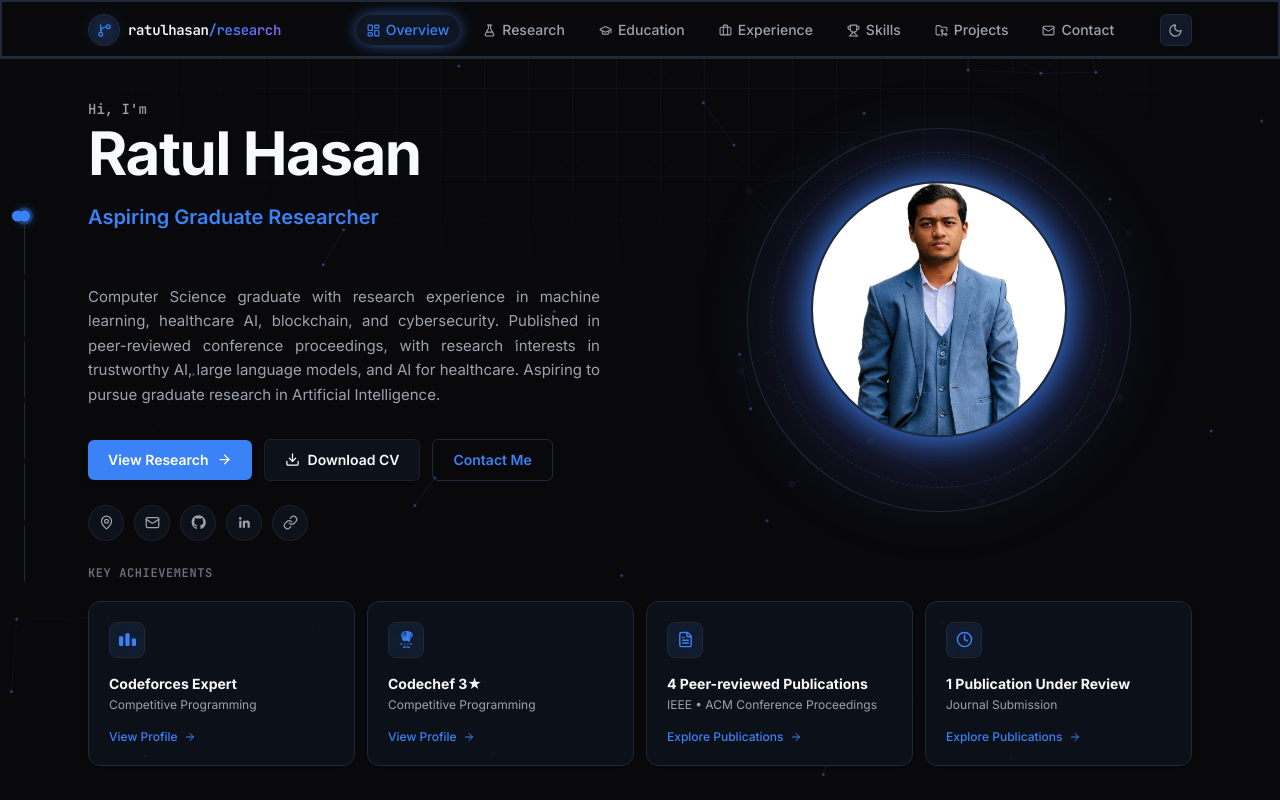
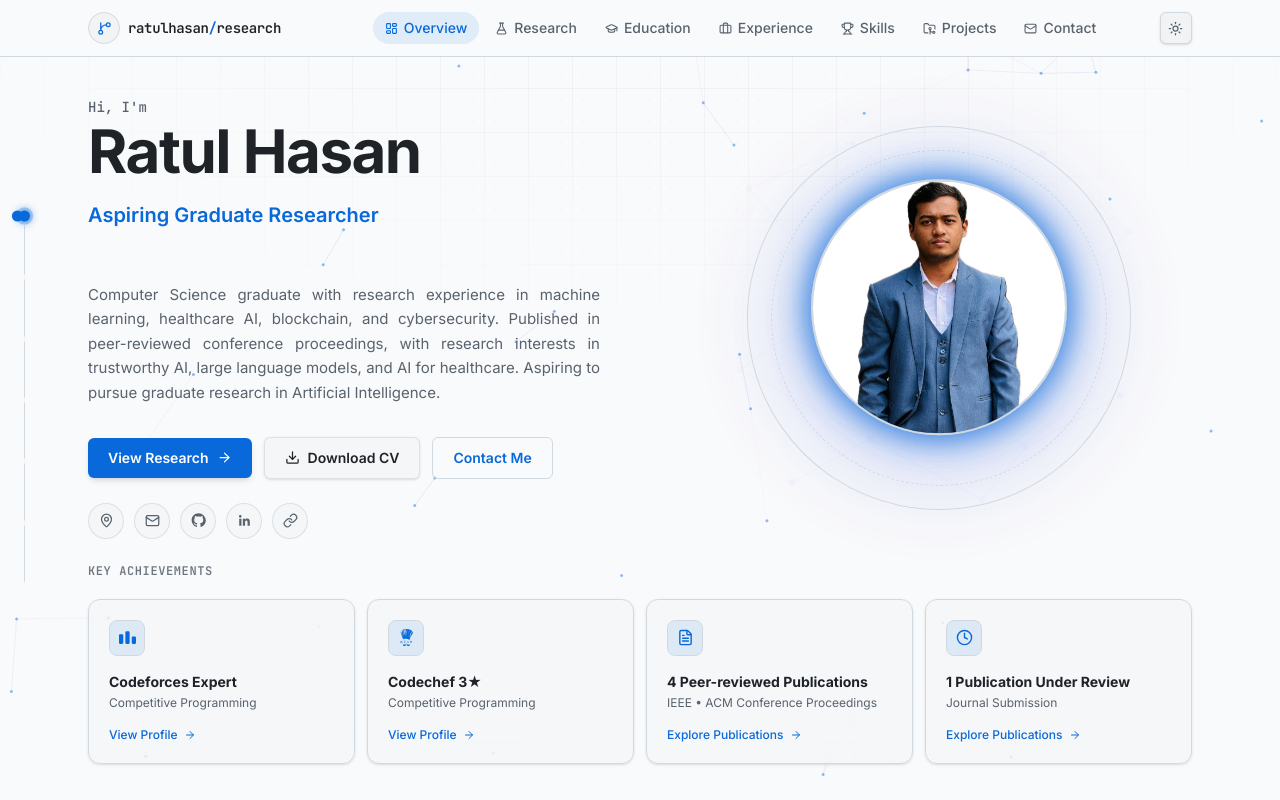
Before and after one commit to ratulhasan001/portfolio, a Next.js app: page / in a window 1280 px wide. Shown: the top 800 px of the page. Built offline with nearby package versions, Linux system fonts and the light colour scheme.

Commit message:
redesigned navbar

```diff
--- a/src/app/globals.css
+++ b/src/app/globals.css
@@ -88,12 +88,12 @@
 }
 
 html {
-  color-scheme: dark;
+  color-scheme: light;
   overflow-x: clip;
 }
 
-html[data-theme="light"] {
-  color-scheme: light;
+html[data-theme="dark"] {
+  color-scheme: dark;
 }
 
 body {
--- a/src/components/nav.tsx
+++ b/src/components/nav.tsx
@@ -1,6 +1,6 @@
 "use client";
 
-import { useEffect, useRef, useState } from "react";
+import { useEffect, useState } from "react";
 import { motion, AnimatePresence } from "framer-motion";
 import { ThemeToggle } from "./theme-toggle";
 import {
@@ -36,25 +36,14 @@ function Logo({ compact = false }: { compact?: boolean }) {
         e.preventDefault();
         smoothScrollToId("#overview");
       }}
-      className="group flex items-center gap-2 font-semibold text-fg-default"
+      className="flex items-center gap-2 font-semibold text-fg-default"
     >
-      <motion.span
-        whileHover={{ rotate: -14, scale: 1.12 }}
-        transition={{ type: "spring", stiffness: 300, damping: 15 }}
-        className="relative flex h-8 w-8 items-center justify-center rounded-full border border-border-default bg-canvas-subtle"
-      >
-        <motion.span
-          aria-hidden
-          animate={{ opacity: [0.5, 1, 0.5], scale: [1, 1.15, 1] }}
-          transition={{ duration: 2.4, repeat: Infinity, ease: "easeInOut" }}
-          className="absolute inset-0 rounded-full bg-accent/20 blur-[6px]"
-        />
-        <GitBranch size={15} className="relative text-accent" />
-      </motion.span>
+      <span className="flex h-8 w-8 items-center justify-center rounded-full border border-border-default bg-canvas-subtle text-accent">
+        <GitBranch size={15} />
+      </span>
       {!compact && (
         <span className="mono text-sm tracking-tight">
-          ratulhasan<span className="text-accent">/</span>
-          <span className="gradient-text font-semibold">research</span>
+          ratulhasan<span className="text-accent">/</span>research
         </span>
       )}
     </a>
@@ -65,8 +54,6 @@ export function Nav() {
   const [active, setActive] = useState("#overview");
   const [scrolled, setScrolled] = useState(false);
   const [mobileOpen, setMobileOpen] = useState(false);
-  const [navSpin, setNavSpin] = useState(0);
-  const isFirstActive = useRef(true);
 
   useEffect(() => {
     const onScroll = () => setScrolled(window.scrollY > 8);
@@ -95,14 +82,6 @@ export function Nav() {
     return () => observer.disconnect();
   }, []);
 
-  useEffect(() => {
-    if (isFirstActive.current) {
-      isFirstActive.current = false;
-      return;
-    }
-    setNavSpin((s) => s + 1);
-  }, [active]);
-
   const bootDelay = getBootDelay(1.6);
   const activeLink = links.find((l) => l.href === active) ?? links[0];
   const ActiveIcon = activeLink.icon;
@@ -111,139 +90,80 @@ export function Nav() {
     <>
       {/* Desktop: floating horizontal bar, top */}
       <motion.header
-        initial={{ opacity: 0, clipPath: "inset(0% 0% 100% 0%)" }}
+        initial={{ opacity: 0, y: -12 }}
         animate={{
           opacity: 1,
-          clipPath: "inset(0% 0% 0% 0%)",
+          y: 0,
           marginLeft: scrolled ? 14 : 0,
           marginRight: scrolled ? 14 : 0,
           marginTop: scrolled ? 10 : 0,
           borderRadius: scrolled ? 20 : 0,
-          y: scrolled ? [0, -4, 0] : 0,
         }}
         transition={{
-          clipPath: { duration: 0.85, ease: [0.65, 0, 0.35, 1], delay: 0.3 + bootDelay },
-          opacity: { duration: 0.85, delay: 0.3 + bootDelay },
-          marginLeft: { type: "spring", stiffness: 260, damping: 24 },
-          marginRight: { type: "spring", stiffness: 260, damping: 24 },
-          marginTop: { type: "spring", stiffness: 260, damping: 24 },
-          borderRadius: { type: "spring", stiffness: 260, damping: 24 },
-          y: scrolled
-            ? { duration: 3.2, repeat: Infinity, ease: "easeInOut", delay: 0.6 }
-            : { duration: 0.3 },
+          opacity: { duration: 0.5, delay: 0.2 + bootDelay },
+          y: { duration: 0.5, delay: 0.2 + bootDelay },
+          marginLeft: { type: "spring", stiffness: 260, damping: 26 },
+          marginRight: { type: "spring", stiffness: 260, damping: 26 },
+          marginTop: { type: "spring", stiffness: 260, damping: 26 },
+          borderRadius: { type: "spring", stiffness: 260, damping: 26 },
         }}
-        style={{ perspective: 1200 }}
         className={`safe-top sticky top-0 z-50 hidden overflow-hidden transition-[background-color,border-color,box-shadow] duration-500 lg:block ${
           scrolled
-            ? "border border-accent/20 bg-canvas/85 shadow-[0_24px_48px_-20px_var(--color-accent),0_14px_30px_-14px_rgba(0,0,0,0.55)] backdrop-blur-md"
+            ? "border border-border-default bg-canvas/85 shadow-md backdrop-blur-md"
             : "border-b border-transparent bg-canvas shadow-none"
         }`}
       >
-        <motion.span
-          aria-hidden
-          animate={{ rotateY: navSpin * 360 }}
-          transition={{ duration: 0.7, ease: "easeInOut" }}
-          style={{ borderRadius: "inherit" }}
-          className="pointer-events-none absolute inset-0 z-20 border-2 border-accent/60"
-        />
-
-        <div className="gradient-line h-[2px] w-full opacity-70" />
-
         <div className="mx-auto flex h-14 max-w-6xl items-center justify-between px-4 sm:px-6">
           <Logo />
 
-          <nav className="flex items-center gap-2.5 ml-10">
+          <nav className="ml-10 flex items-center gap-1">
             {links.map((link) => {
               const Icon = link.icon;
               const isActive = active === link.href;
               return (
-                <motion.a
+                <a
                   key={link.href}
                   href={link.href}
                   onClick={(e) => {
                     e.preventDefault();
                     smoothScrollToId(link.href);
                   }}
-                  initial="rest"
-                  whileHover="hover"
-                  whileTap={{ scale: 0.92 }}
-                  style={{ perspective: 800 }}
-                  className="group relative"
+                  className="group relative flex items-center gap-1.5 rounded-full px-3 py-1.5 text-sm font-medium"
                 >
-                  <motion.span
-                    animate={{ rotateY: isActive ? -360 : 0 }}
-                    transition={{ duration: isActive ? 0.65 : 0 }}
-                    className="relative z-10 block"
-                  >
-                    <motion.span
-                      variants={{ rest: { y: 0 }, hover: { y: -2 } }}
-                      transition={{ type: "spring", stiffness: 420, damping: 20 }}
-                      className={`flex items-center gap-1.5 rounded-full px-3 py-1.5 text-sm font-medium transition-colors ${
+                  <span
+                    className={`relative z-10 flex items-center gap-1.5 transition-colors duration-200 ${
                       isActive
                         ? "text-accent"
                         : "text-fg-muted group-hover:text-fg-default"
                     }`}
                   >
-                      <motion.span
-                        variants={{
-                          rest: { rotate: 0, scale: 1 },
-                          hover: { rotate: -10, scale: 1.25 },
-                        }}
-                        transition={{ type: "spring", stiffness: 450, damping: 12 }}
-                        className="flex"
-                      >
-                        <Icon size={13} className={isActive ? "scale-110" : ""} />
-                      </motion.span>
+                    <Icon size={13} />
                     {link.label}
-                    </motion.span>
-                  </motion.span>
-
+                  </span>
                   {isActive && (
                     <motion.span
                       layoutId="nav-pill"
                       transition={{ type: "spring", stiffness: 380, damping: 32 }}
-                      className="absolute inset-0 rounded-full border border-accent/30 bg-accent/10 shadow-[0_0_16px_-4px_var(--color-accent)]"
+                      className="absolute inset-0 rounded-full bg-accent/10"
                     />
                   )}
-                  {!isActive && (
-                    <motion.span
-                      variants={{
-                        rest: { opacity: 0, scale: 0.8 },
-                        hover: { opacity: 1, scale: 1 },
-                      }}
-                      transition={{ type: "spring", stiffness: 400, damping: 22 }}
-                      className="absolute inset-0 rounded-full border border-accent/20 bg-canvas-subtle shadow-[0_10px_24px_-10px_var(--color-accent)]"
-                    />
-                  )}
-
-                  <motion.span
-                    aria-hidden
-                    variants={{
-                      rest: { opacity: 0, y: -3, scale: 0.4 },
-                      hover: { opacity: 1, y: 0, scale: 1 },
-                    }}
-                    transition={{ type: "spring", stiffness: 500, damping: 20 }}
-                    className="absolute left-1/2 top-full z-10 mt-1 h-1 w-1 -translate-x-1/2 rounded-full bg-accent shadow-[0_0_8px_1px_var(--color-accent)]"
-                  />
-                </motion.a>
+                </a>
               );
             })}
           </nav>
 
-          <div className="flex items-center gap-2">
           <ThemeToggle />
-          </div>
         </div>
       </motion.header>
 
       {/* Mobile / tablet: compact floating pill, top-right */}
       <motion.header
-        initial={{ opacity: 0, y: -12, scale: 0.9 }}
-        animate={{ opacity: 1, y: 0, scale: 1 }}
-        transition={{ type: "spring", stiffness: 300, damping: 22, delay: 0.3 + bootDelay }}
+        initial={{ opacity: 0, y: -12 }}
+        animate={{ opacity: 1, y: 0 }}
+        transition={{ duration: 0.5, delay: 0.2 + bootDelay }}
         className="safe-top fixed right-4 top-4 z-50 lg:hidden"
       >
-        <div className="flex items-center gap-2 rounded-full border border-accent/20 bg-canvas/90 py-1.5 pl-1.5 pr-2 shadow-[0_16px_32px_-16px_var(--color-accent)] backdrop-blur-md">
+        <div className="flex items-center gap-2 rounded-full border border-border-default bg-canvas/90 py-1.5 pl-1.5 pr-2 shadow-md backdrop-blur-md">
           <Logo compact />
 
           <div className="h-4 w-px shrink-0 bg-border-default" />
@@ -252,10 +172,10 @@ export function Nav() {
             <AnimatePresence mode="wait">
               <motion.span
                 key={activeLink.href}
-                initial={{ opacity: 0, y: 10 }}
+                initial={{ opacity: 0, y: 6 }}
                 animate={{ opacity: 1, y: 0 }}
-                exit={{ opacity: 0, y: -10 }}
-                transition={{ type: "spring", stiffness: 400, damping: 26 }}
+                exit={{ opacity: 0, y: -6 }}
+                transition={{ duration: 0.2 }}
                 className="flex items-center gap-1.5 whitespace-nowrap px-0.5 text-sm font-medium text-accent"
               >
                 <ActiveIcon size={13} />
@@ -264,83 +184,49 @@ export function Nav() {
             </AnimatePresence>
           </div>
 
-          <motion.button
-            whileHover={{ scale: 1.12, y: -2 }}
-            whileTap={{ scale: 0.88 }}
-            transition={{ type: "spring", stiffness: 420, damping: 16 }}
-            className="flex h-8 w-8 items-center justify-center rounded-full border border-border-default text-fg-muted shadow-sm transition-[border-color,color,box-shadow] duration-300 hover:border-accent hover:text-accent hover:shadow-[0_8px_18px_-8px_var(--color-accent)]"
+          <button
+            className="flex h-8 w-8 items-center justify-center rounded-full border border-border-default text-fg-muted transition-colors duration-200 hover:border-accent hover:text-accent"
             onClick={() => setMobileOpen((o) => !o)}
             aria-label="Toggle menu"
           >
-            <AnimatePresence mode="wait" initial={false}>
-              <motion.span
-                key={mobileOpen ? "close" : "open"}
-                initial={{ opacity: 0, rotate: -45 }}
-                animate={{ opacity: 1, rotate: 0 }}
-                exit={{ opacity: 0, rotate: 45 }}
-                transition={{ duration: 0.15 }}
-                className="flex"
-              >
             {mobileOpen ? <X size={16} /> : <Menu size={16} />}
-              </motion.span>
-            </AnimatePresence>
-          </motion.button>
+          </button>
         </div>
 
         <AnimatePresence>
           {mobileOpen && (
             <motion.nav
-              initial={{ opacity: 0, scale: 0.9, y: -8 }}
-              animate={{ opacity: 1, scale: 1, y: 0 }}
-              exit={{ opacity: 0, scale: 0.9, y: -8 }}
-              transition={{ type: "spring", stiffness: 380, damping: 28 }}
-              className="absolute right-0 top-full mt-2 w-64 rounded-2xl border border-accent/20 bg-canvas/95 shadow-[0_24px_48px_-16px_rgba(0,0,0,0.6)] backdrop-blur-md"
+              initial={{ opacity: 0, y: -8 }}
+              animate={{ opacity: 1, y: 0 }}
+              exit={{ opacity: 0, y: -8 }}
+              transition={{ duration: 0.2 }}
+              className="absolute right-0 top-full mt-2 w-64 rounded-2xl border border-border-default bg-canvas/95 shadow-lg backdrop-blur-md"
             >
-              <motion.div
-                initial="hidden"
-                animate="show"
-                variants={{
-                  hidden: {},
-                  show: { transition: { staggerChildren: 0.05 } },
-                }}
-                className="flex flex-col gap-1 p-3"
-              >
+              <div className="flex flex-col gap-1 p-3">
                 {links.map((link) => {
                   const Icon = link.icon;
                   const isActive = active === link.href;
                   return (
-                    <motion.a
+                    <a
                       key={link.href}
                       href={link.href}
-                      variants={{
-                        hidden: { opacity: 0, x: 12 },
-                        show: { opacity: 1, x: 0 },
-                      }}
                       onClick={(e) => {
                         e.preventDefault();
                         setMobileOpen(false);
                         window.setTimeout(() => smoothScrollToId(link.href), 150);
                       }}
-                      whileTap={{ scale: 0.97 }}
-                      className={`flex items-center gap-2.5 rounded-md px-3 py-2.5 text-sm font-medium transition-colors ${
+                      className={`flex items-center gap-2.5 rounded-md px-3 py-2.5 text-sm font-medium transition-colors duration-200 ${
                         isActive
-                          ? "border border-accent/30 bg-accent/10 text-accent"
+                          ? "bg-accent/10 text-accent"
                           : "text-fg-muted hover:bg-canvas-subtle hover:text-fg-default"
                       }`}
-                      style={{ perspective: 800 }}
-                    >
-                      <motion.span
-                        animate={{ rotateY: isActive ? -360 : 0 }}
-                        transition={{ duration: isActive ? 0.65 : 0 }}
-                        className="flex items-center gap-2.5"
                     >
                       <Icon size={15} className="shrink-0" />
                       {link.label}
-                      </motion.span>
-                    </motion.a>
+                    </a>
                   );
                 })}
-              </motion.div>
+              </div>
             </motion.nav>
           )}
         </AnimatePresence>
--- a/src/components/theme-provider.tsx
+++ b/src/components/theme-provider.tsx
@@ -7,14 +7,14 @@ type Theme = "dark" | "light";
 const ThemeContext = createContext<{
   theme: Theme;
   toggle: () => void;
-}>({ theme: "dark", toggle: () => {} });
+}>({ theme: "light", toggle: () => {} });
 
 export function useTheme() {
   return useContext(ThemeContext);
 }
 
 export function ThemeProvider({ children }: { children: React.ReactNode }) {
-  const [theme, setTheme] = useState<Theme>("dark");
+  const [theme, setTheme] = useState<Theme>("light");
 
   useEffect(() => {
     const stored = window.localStorage.getItem("theme") as Theme | null;
@@ -39,10 +39,10 @@ export const themeInitScript = `
 (function() {
   try {
     var stored = window.localStorage.getItem('theme');
-    var theme = stored === 'light' ? 'light' : 'dark';
+    var theme = stored === 'dark' ? 'dark' : 'light';
     document.documentElement.setAttribute('data-theme', theme);
   } catch (e) {
-    document.documentElement.setAttribute('data-theme', 'dark');
+    document.documentElement.setAttribute('data-theme', 'light');
   }
 })();
 `;
```
Also changed, not shown: 1 other file (tests, documents, lock files or other folders). Lines whose indentation alone changed are shown as unchanged.
